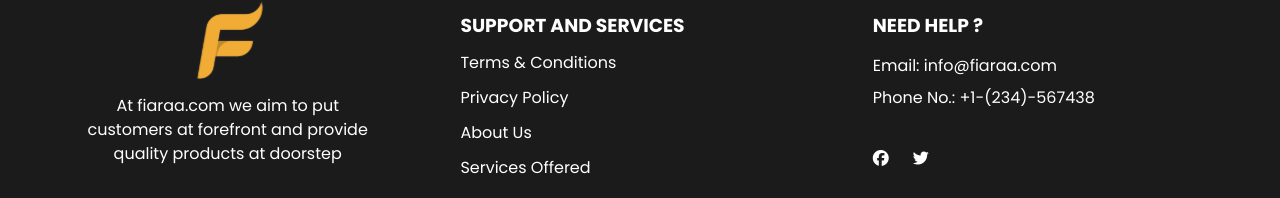
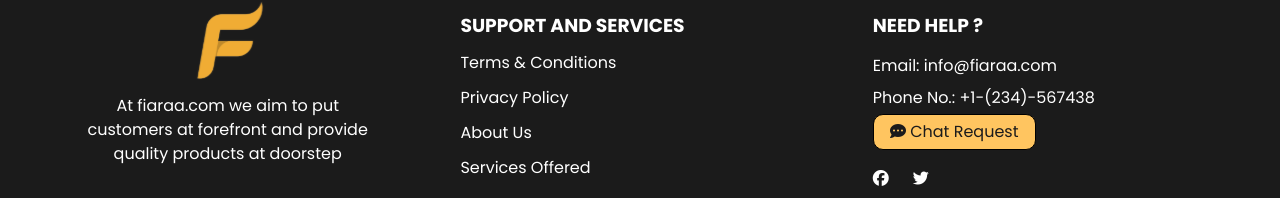
Before and after one commit to nimtabo/my-test, a React (Create React App) app in the folder client/: page / in a window 1280 px wide. Shown: the part 1005-1203 px from the top of the page. Built offline with nearby package versions, Linux system fonts and the light colour scheme.

Commit message:
chat btn

```diff
--- a/client/src/components/footer/Footer.js
+++ b/client/src/components/footer/Footer.js
@@ -42,6 +42,7 @@ function Footer() {
           <br />
           Phone No.: +1-(234)-567438
         </p>
+        <p id="chat_request"><i class="fas fa-comment-dots"></i> Chat Request</p>
 
         <div className="socials">
           <i className="fab fa-facebook"></i>
--- a/client/src/components/footer/footer.css
+++ b/client/src/components/footer/footer.css
@@ -58,7 +58,7 @@
 }
 
 .footer_page .socials {
-  margin-top: 2rem;
+  margin-top: 1rem;
 }
 
 .footer_page .socials i {
@@ -70,4 +70,19 @@
   cursor: pointer;
 }
 
+#chat_request {
+  color: #1b1b1b;
+  background-color: #ffc560;
+  width: 163px;
+  height: 36px;
+  border: 1px solid #000000;
+  box-sizing: border-box;
+  border-radius: 10px;
+  text-align: center;
+  padding: 1px;
+}
+
+#chat_request:hover {
+  cursor: pointer;
+}
 /* Footer Ends */ ;
```
